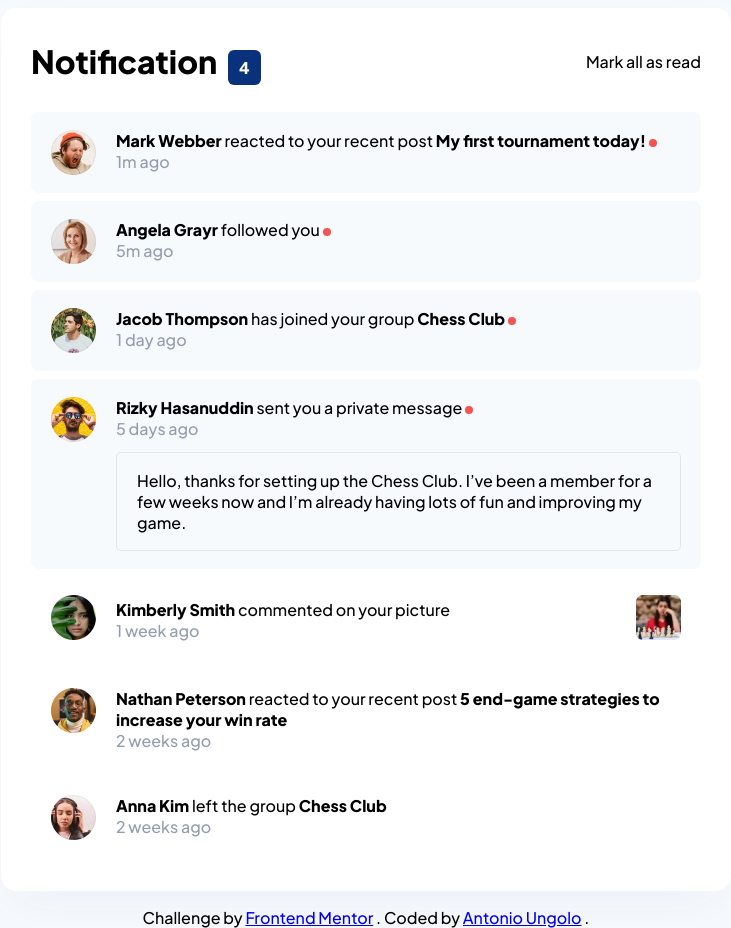
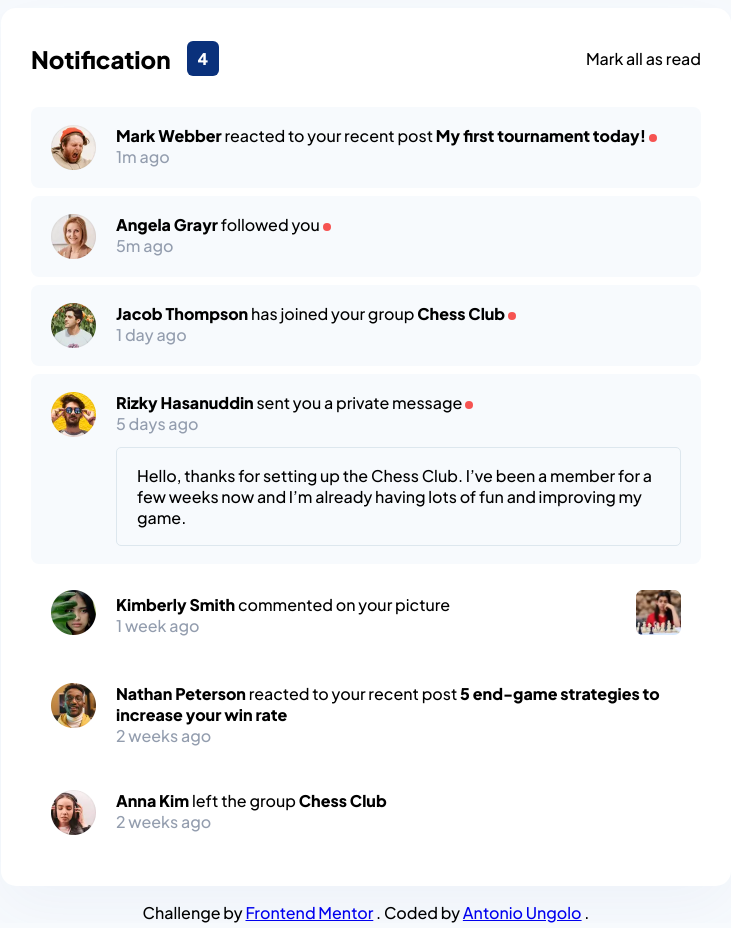
Before and after one commit to AntonioUngolo/Frontendmentor.io-Notifications-page, a plain HTML site: page index.html in a window 1280 px wide. Shown: the whole page, without its empty margins (274-1005 px from the left). Drawn offline with Linux system fonts and the light colour scheme.

Commit message:
Update style.css

```diff
--- a/style.css
+++ b/style.css
@@ -54,6 +54,13 @@ body {
   align-items: center;
   justify-content: space-between;
   margin-bottom: 31px;
+}
+
+.title {
+	display: flex;
+	align-items: center;
+	font-size: 24px;
+	gap: 11px;
 }
 
 .notification-panel .options .title .count-notification {
```
